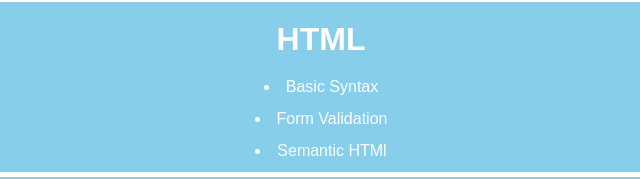
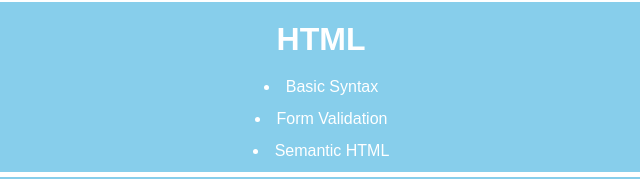
Before and after one commit to nrNaym/page, a plain HTML site: page index.html in a window 1280 px wide. Shown: the part 1016-1195 px from the top of the page, 319-959 px from the left. Drawn offline with Linux system fonts and the light colour scheme.

Commit message:
HTMl to HTML fixed

```diff
--- a/index.html
+++ b/index.html
@@ -70,7 +70,7 @@
         <h1>HTML</h1>
         <li>Basic Syntax</li>
         <li>Form Validation</li>
-        <li>Semantic HTMl</li>
+        <li>Semantic HTML</li>
     </div>
     <div class="step5 step">
         <h1>CSS</h1>
```
